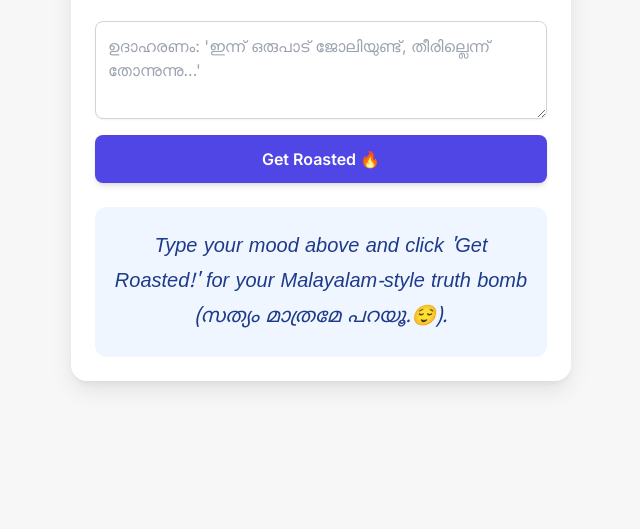
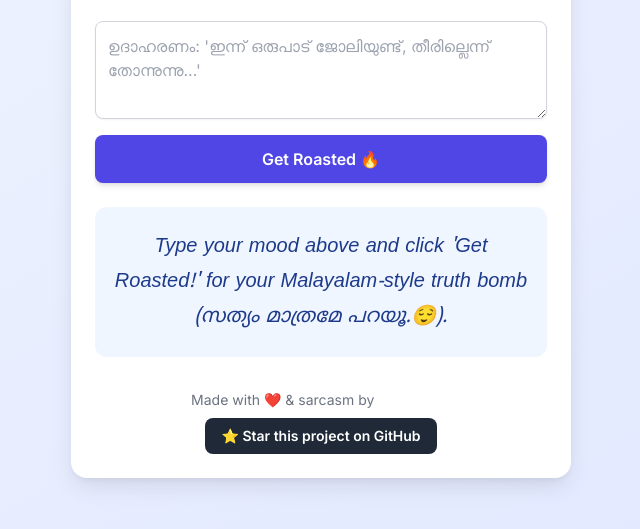
Before and after one commit to abhi-jithb/malayalam-motivator, a website: page index.html in a window 1280 px wide. Shown: the part 179-708 px from the top of the page, without its empty margins (319-959 px from the left). Drawn offline with nearby package versions, Linux system fonts and the light colour scheme.

Commit message:
Enhance styles and add footer with project link
Updated styling for body and footer, added fade-in animation.

```diff
--- a/index.html
+++ b/index.html
@@ -11,9 +11,9 @@
   <style>
     @import url('https://fonts.googleapis.com/css2?family=Inter:wght@100..900&family=Noto+Sans+Malayalam:wght@100..900&display=swap');
 
-    body {
+      body {
       font-family: 'Inter', sans-serif;
-      background-color: #f7f7f7;
+      background: linear-gradient(to bottom right, #f0f4ff, #e0e7ff);
       display: flex;
       justify-content: center;
       align-items: flex-start;
@@ -25,10 +25,12 @@
       max-width: 500px;
       width: 100%;
       background-color: #ffffff;
-      box-shadow: 0 10px 25px -3px rgba(0, 0, 0, 0.1), 0 4px 6px -2px rgba(0, 0, 0, 0.05);
+      box-shadow: 0 10px 25px -3px rgba(0, 0, 0, 0.1),
+                  0 4px 6px -2px rgba(0, 0, 0, 0.05);
       border-radius: 1rem;
       padding: 1.5rem;
       margin-top: 5vh;
+      animation: fadeIn 0.7s ease-in-out;
     }
 
     #quote-display {
@@ -60,6 +62,28 @@
 
     .button-primary:active {
       transform: translateY(1px);
+    }
+
+    #footer {
+      text-align: center;
+      font-size: 0.875rem;
+      color: #6b7280;
+      margin-top: 2rem;
+    }
+
+    #footer a {
+      color: #ffff  ;
+      font-weight: 600;
+      text-decoration: none;
+    }
+
+    #footer a:hover {
+      text-decoration: underline;
+    }
+
+    @keyframes fadeIn {
+      from { opacity: 0; transform: translateY(10px); }
+      to { opacity: 1; transform: translateY(0); }
     }
   </style>
 </head>
@@ -95,6 +119,19 @@
     </div>
 
     <p id="error-message" class="text-red-600 text-sm mt-3 hidden text-center"></p>
+    <div id="footer">
+      <p class="mb-2">
+        Made with ❤️ & sarcasm by
+        <a href="https://github.com/abhi-jthb" target="_blank">@abhijithb</a>
+      </p>
+      <a
+        href="https://github.com/YOUR_GITHUB_USERNAME/malayalam-sarcasm-motivator"
+        target="_blank"
+        class="inline-block bg-gray-800 text-white px-4 py-2 rounded-lg text-sm hover:bg-black transition"
+      >
+        ⭐ Star this project on GitHub
+      </a>
+    </div>
   </div>
 
   <script>
```
